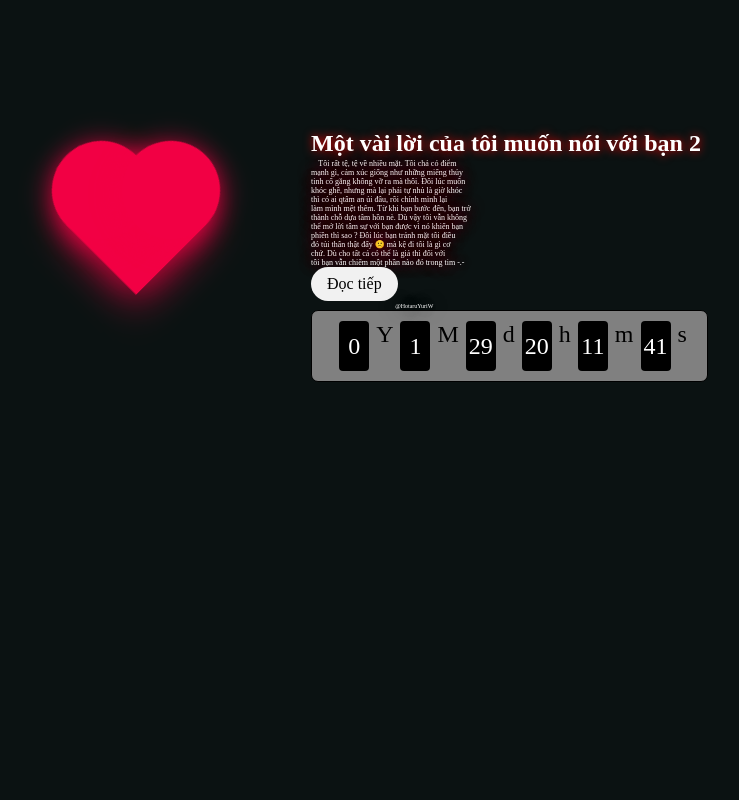
After one commit to YTHzgamer/YTHzgamer.github.io, a PHP site: page /letter/love/page2.html in a window 1280 px wide. The commit adds this page. Shown: the whole page, without its empty margins (89-828 px from the left). Run offline with PHP 8.4, Linux system fonts and the light colour scheme.

Commit message:
Add files via upload

```diff
--- /dev/null
+++ b/letter/love/page2.html
@@ -0,0 +1,34 @@
+<!DOCTYPE html>
+<html>
+<head>
+    <script src="script.js"></script>
+	<link rel="shortcut icon" href="love.ico" type="image/x-icon"/>
+	<meta charset="utf-8"/>
+	<title>My Letter For You</title>
+	<link rel="stylesheet" type="text/css" href="style.css">
+</head>
+<body>
+    <div class="heart"></div>
+
+    <div class="letter">
+    <span class="title">Một vài lời của tôi muốn nói với bạn 2</span>
+        <span class="ltext">ㅤTôi rất tệ, tệ về nhiều mặt. Tôi chả có điểm</span>
+        <span class="ltext">mạnh gì, cảm xúc giống như những miếng thủy</span>
+        <span class="ltext">tinh cố gắng không vỡ ra mà thôi. Đôi lúc muốn</span>
+        <span class="ltext">khóc ghê, nhưng mà lại phải tự nhủ là giờ khóc</span>
+        <span class="ltext">thì có ai qtâm an ủi đâu, rồi chính mình lại</span>
+        <span class="ltext">làm mình mệt thêm. Từ khi bạn bước đến, bạn trở</span>
+        <span class="ltext">thành chỗ dựa tâm hồn nè. Dù vậy tôi vẫn không</span>
+        <span class="ltext">thể mở lời tâm sự với bạn được vì nó khiến bạn</span>
+        <span class="ltext">phiền thì sao ? Đôi lúc bạn tránh mặt tôi điều</span>
+        <span class="ltext">đó tủi thân thật đấy 🙁 mà kệ đi tôi là gì cơ</span>
+        <span class="ltext">chứ. Dù cho tất cả có thể là giả thì đối với</span>
+        <span class="ltext">tôi bạn vẫn chiếm một phần nào đó trong tim -.-</span>
+</body>
+<a href="page2.html" class="next">Đọc tiếp</a>
+<footer>
+    <div><span class="kyten">ㅤㅤㅤㅤㅤㅤㅤㅤ@HotaruYuriW</span>
+    </div>
+    <div id="clock"></div>
+    </footer>
+</html>
--- a/letter/love/script.js
+++ b/letter/love/script.js
@@ -1,7 +1,7 @@
 function updateClock() {
     var now = new Date();
     var second = now.getSeconds();
-    var thoiDiemBatDau = new Date('2023-11-29T09:00:00');
+    var thoiDiemBatDau = new Date('2023-11-29T18:43:00');
     var thoiDiemHienTai = new Date();
     var soMiligiayDaTroiQua = thoiDiemHienTai - thoiDiemBatDau;
     var soNamDaTroiQua = Math.floor(soMiligiayDaTroiQua / (1000 * 60 * 60 * 24 * 365.25));
--- a/letter/love/style.css
+++ b/letter/love/style.css
@@ -90,11 +90,12 @@ body{
     border-radius: 2px;
 }
 .kyten{
-	font-size: 2.5em;
+	font-size: 0.3em;
     color: #fff;
     text-shadow: -1px 1px 20px #000000;
     display: block;
     border-radius: 5px;
+    margin-left: 40px;
 }
 .image-container {
     display: flex;
```
